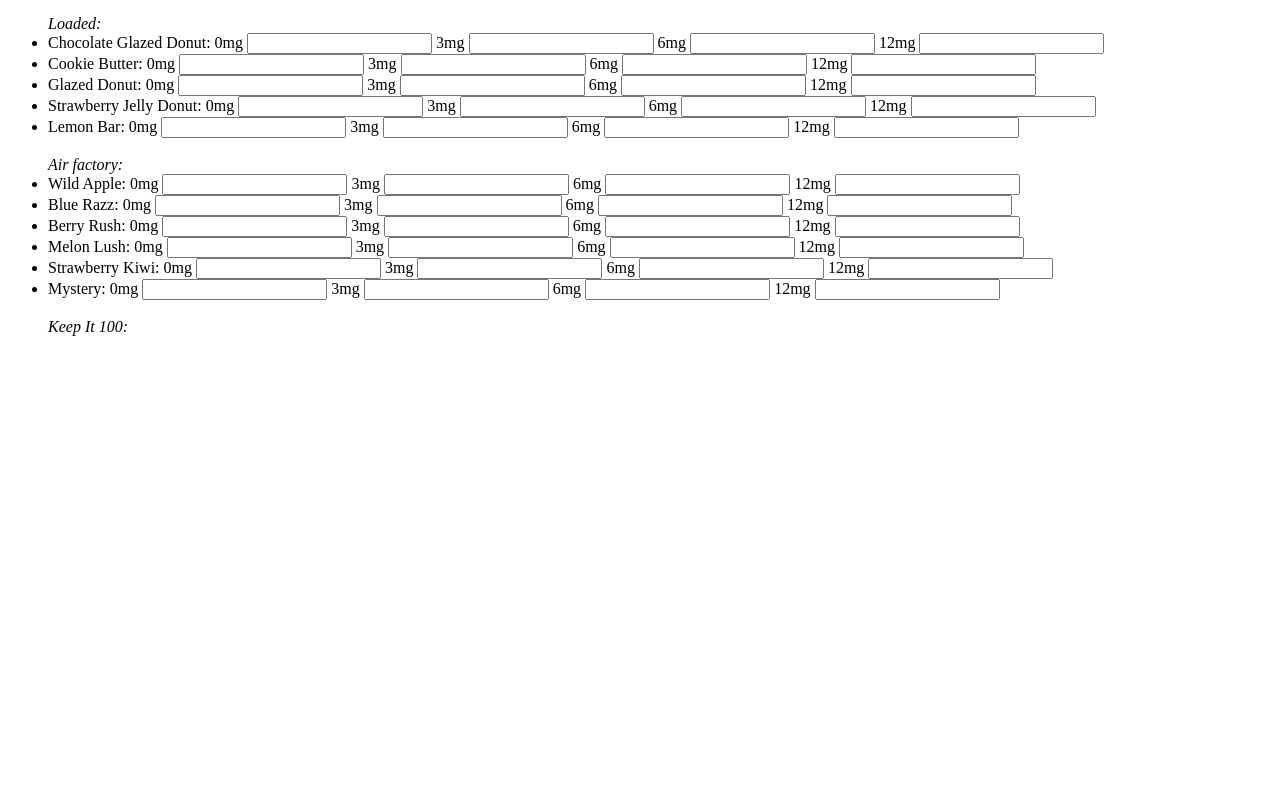
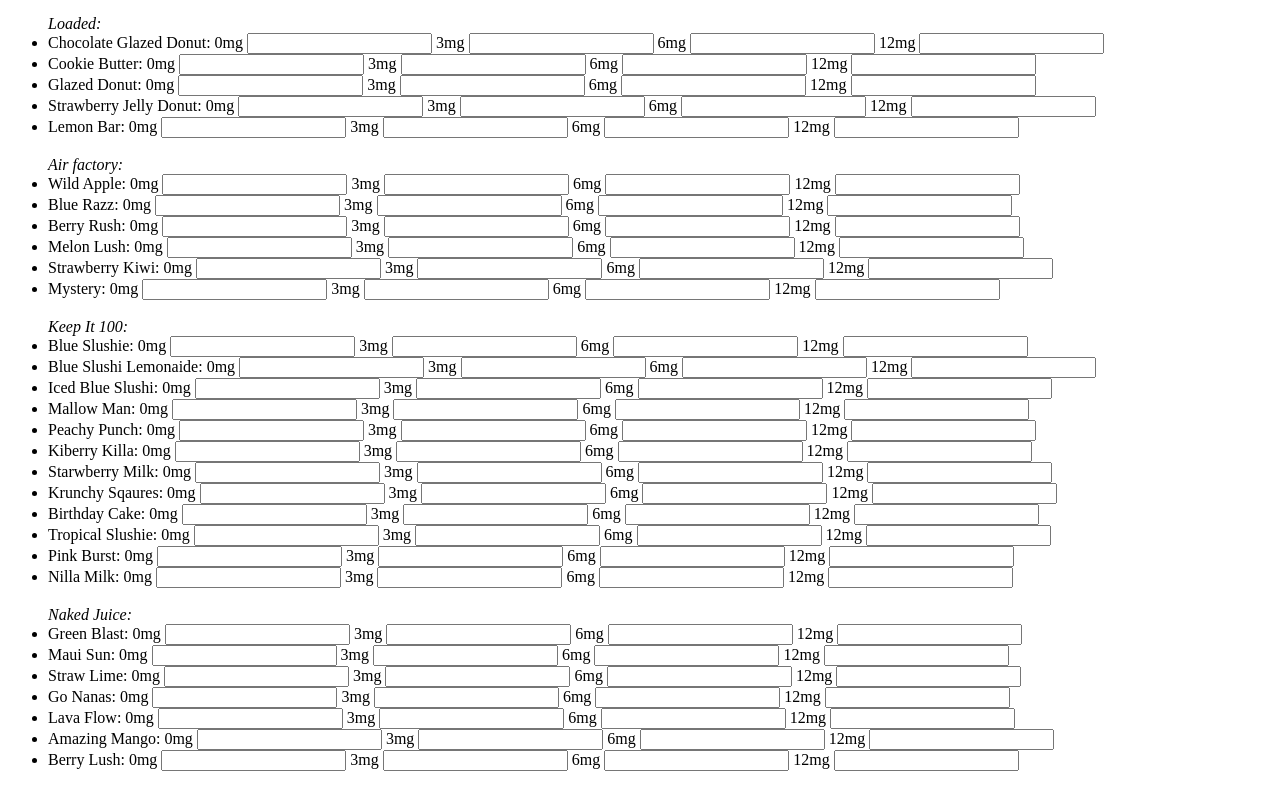
Before and after one commit to TylerD07/strangeCloudzInventory, a plain HTML site: page index.html in a window 1280 px wide. Shown: the part 625-1412 px from the top of the page. Before the commit the page ends 977 px from the top, so only its background shows below. Drawn offline with Linux system fonts and the light colour scheme.

Commit message:
continuing to add juices, almost done with juice stock options Minimal Viable Product is almost done

```diff
--- a/index.html
+++ b/index.html
@@ -178,6 +178,105 @@
           <br/>
 
           <em>Keep It 100:</em>
+          <li>
+            Blue Slushie: 0mg <input name="bs0" /> 3mg <input name="bs3" /> 6mg
+            <input name="bs6" /> 12mg
+            <input name="bs12" />
+          </li>
+          <li>
+            Blue Slushi Lemonaide: 0mg <input name="bsl0" /> 3mg <input name="bsl3" /> 6mg
+            <input name="bsl6" /> 12mg
+            <input name="bsl12" />
+          </li>
+          <li>
+            Iced Blue Slushi: 0mg <input name="ibs0" /> 3mg <input name="ibs3" /> 6mg
+            <input name="ibs6" /> 12mg
+            <input name="ibs12" />
+          </li>
+          <li>
+            Mallow Man: 0mg <input name="mM0" /> 3mg <input name="mM3" /> 6mg
+            <input name="mM6" /> 12mg
+            <input name="mM12" />
+          </li>
+          <li>
+            Peachy Punch: 0mg <input name="peach0" /> 3mg <input name="peach3" /> 6mg
+            <input name="peach6" /> 12mg
+            <input name="peach12" />
+          </li>
+          <li>
+            Kiberry Killa: 0mg <input name="killa0" /> 3mg <input name="killa3" /> 6mg
+            <input name="killa6" /> 12mg
+            <input name="killa12" />
+          </li>
+          <li>
+            Starwberry Milk: 0mg <input name="strwM0" /> 3mg <input name="strawM3" /> 6mg
+            <input name="strwM6" /> 12mg
+            <input name="strwM12" />
+          </li>
+          <li>
+            Krunchy Sqaures: 0mg <input name="krunch0" /> 3mg <input name="krunch3" /> 6mg
+            <input name="krunch6" /> 12mg
+            <input name="krunch12" />
+          </li>
+          <li>
+            Birthday Cake: 0mg <input name="bday0" /> 3mg <input name="bday3" /> 6mg
+            <input name="bday6" /> 12mg
+            <input name="bday12" />
+          </li>
+          <li>
+            Tropical Slushie: 0mg <input name="trop0" /> 3mg <input name="trop3" /> 6mg
+            <input name="trop6" /> 12mg
+            <input name="trop12" />
+          </li>
+          <li>
+            Pink Burst: 0mg <input name="pink0" /> 3mg <input name="pink3" /> 6mg
+            <input name="pink6" /> 12mg
+            <input name="pink12" />
+          </li>
+          <li>
+            Nilla Milk: 0mg <input name="nilla0" /> 3mg <input name="nilla3" /> 6mg
+            <input name="nilla6" /> 12mg
+            <input name="nilla12" />
+          </li>
+          <br/>
+
+          <em>Naked Juice:</em>
+          <li>
+            Green Blast: 0mg <input name="gBlast0" /> 3mg <input name="gBlast3" /> 6mg
+            <input name="gBlast6" /> 12mg
+            <input name="gBlast12" />
+          </li>
+          <li>
+            Maui Sun: 0mg <input name="mSun0" /> 3mg <input name="mSun3" /> 6mg
+            <input name="mSun6" /> 12mg
+            <input name="mSun12" />
+          </li>
+          <li>
+            Straw Lime: 0mg <input name="strLi0" /> 3mg <input name="strLi3" /> 6mg
+            <input name="strLi6" /> 12mg
+            <input name="strLi12" />
+          </li>
+          <li>
+            Go Nanas: 0mg <input name="nanas0" /> 3mg <input name="nanas3" /> 6mg
+            <input name="nanas6" /> 12mg
+            <input name="nanas12" />
+          </li>
+          <li>
+            Lava Flow: 0mg <input name="lFlow0" /> 3mg <input name="lFlow3" /> 6mg
+            <input name="lFlow6" /> 12mg
+            <input name="lFlow12" />
+          </li>
+          <li>
+            Amazing Mango: 0mg <input name="aMango0" /> 3mg <input name="aMango3" /> 6mg
+            <input name="aMango6" /> 12mg
+            <input name="aMango12" />
+          </li>
+          <li>
+            Berry Lush: 0mg <input name="bLush0" /> 3mg <input name="bLush3" /> 6mg
+            <input name="bLush6" /> 12mg
+            <input name="bLush12" />
+          </li>
+
 
         </ul>
       </form>
```
